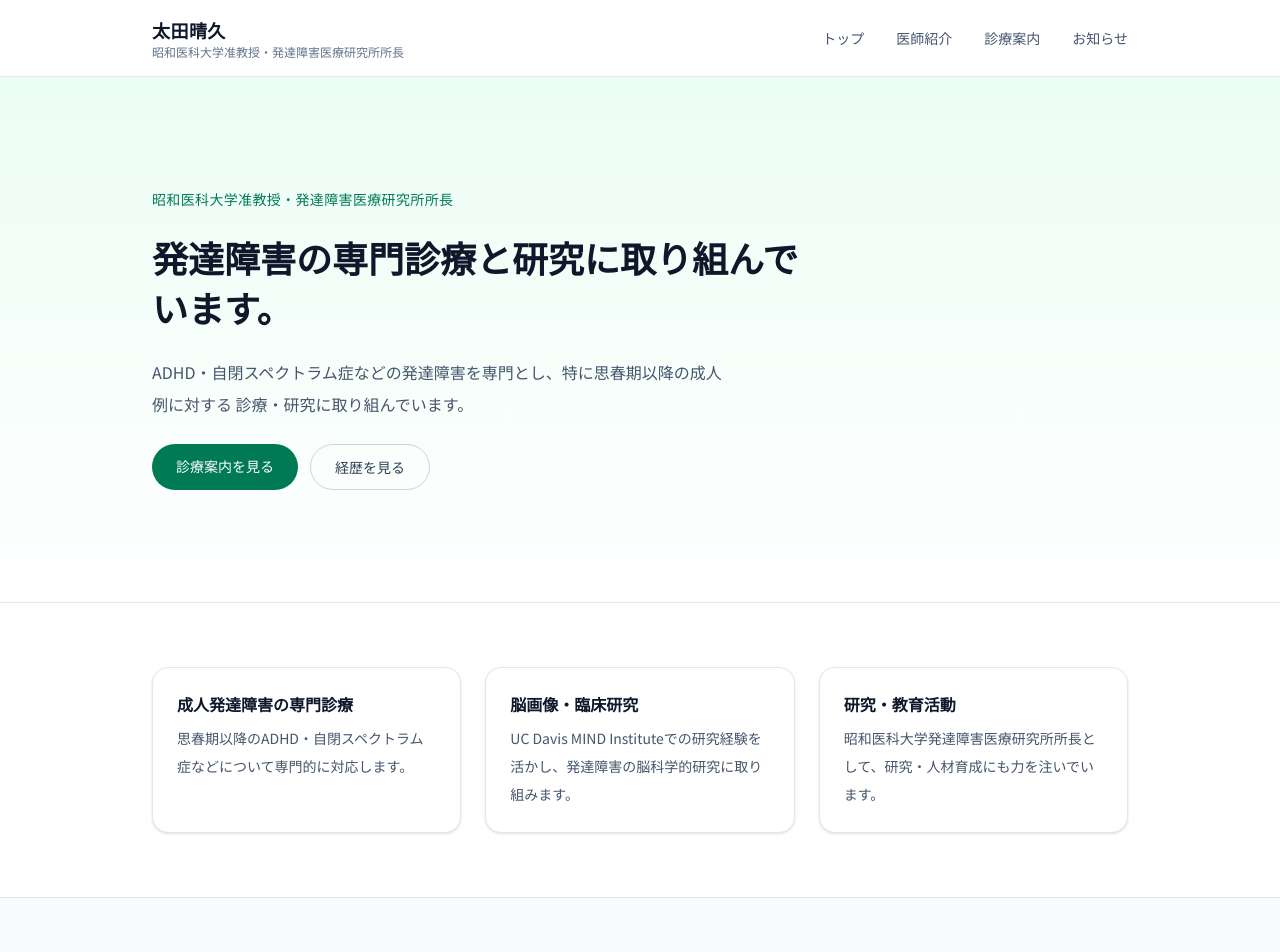
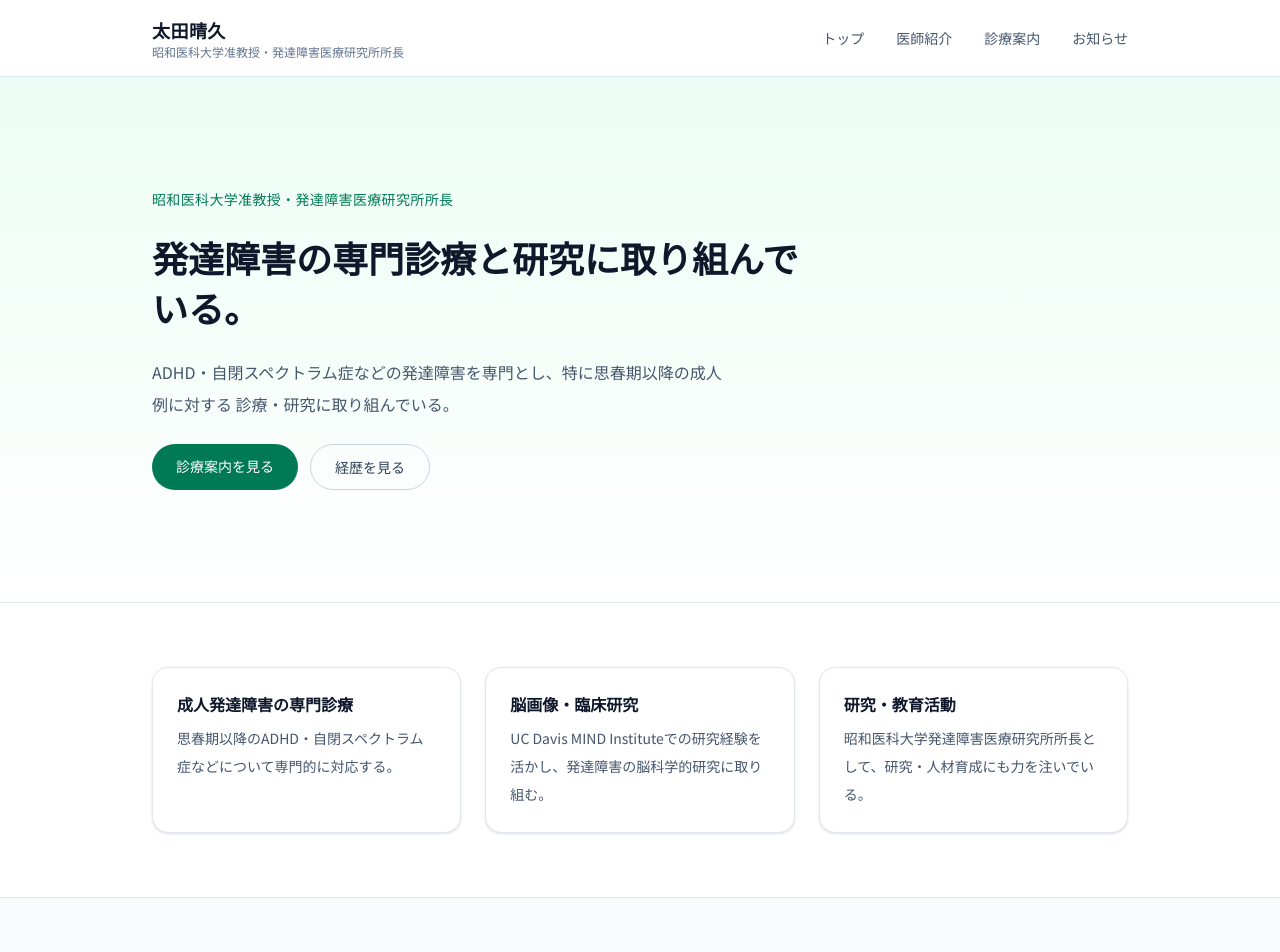
Before and after one commit to Coding-dotcom-cell/Haruhisa-Ota, a Next.js app: page / in a window 1280 px wide. Shown: the top 952 px of the page. Built offline with nearby package versions, Linux system fonts and the light colour scheme.

Commit message:
Adjust tone to plain/declarative form where appropriate

```diff
--- a/src/app/page.tsx
+++ b/src/app/page.tsx
@@ -17,7 +17,7 @@ export default function Home() {
           </h1>
           <p className="max-w-xl text-base leading-8 text-slate-600">
             ADHD・自閉スペクトラム症などの発達障害を専門とし、特に思春期以降の成人例に対する
-            診療・研究に取り組んでいます。
+            診療・研究に取り組んでいる。
           </p>
           <div className="flex flex-col gap-3 sm:flex-row">
             <Link
@@ -41,15 +41,15 @@ export default function Home() {
           {[
             {
               title: "成人発達障害の専門診療",
-              body: "思春期以降のADHD・自閉スペクトラム症などについて専門的に対応します。",
+              body: "思春期以降のADHD・自閉スペクトラム症などについて専門的に対応する。",
             },
             {
               title: "脳画像・臨床研究",
-              body: "UC Davis MIND Instituteでの研究経験を活かし、発達障害の脳科学的研究に取り組みます。",
+              body: "UC Davis MIND Instituteでの研究経験を活かし、発達障害の脳科学的研究に取り組む。",
             },
             {
               title: "研究・教育活動",
-              body: "昭和医科大学発達障害医療研究所所長として、研究・人材育成にも力を注いでいます。",
+              body: "昭和医科大学発達障害医療研究所所長として、研究・人材育成にも力を注いでいる。",
             },
           ].map((item) => (
             <div
--- a/src/app/profile/page.tsx
+++ b/src/app/profile/page.tsx
@@ -30,12 +30,12 @@ export default function ProfilePage() {
       <p className="text-sm font-medium text-emerald-700">医師紹介</p>
       <h1 className="mt-2 text-3xl font-bold text-slate-900">{site.name}</h1>
       <p className="mt-6 text-base leading-8 text-slate-600">
-        {site.name}と申します。昭和大学医学部を卒業後、昭和大学附属烏山病院を含む関連病院などに
-        勤務し、成人の発達障害専門外来を担当しています。発達障害の専門施設であるUC Davis MIND
-        Instituteへの留学を経て現職に至ります。
+        昭和大学医学部を卒業後、昭和大学附属烏山病院を含む関連病院などに勤務し、成人の発達障害
+        専門外来を担当している。発達障害の専門施設であるUC Davis MIND Instituteへの留学を経て
+        現職に至る。
       </p>
       <p className="mt-4 text-base leading-8 text-slate-600">
-        発達障害、とくに思春期以降の成人例に対する診療や研究に取り組んでいます。
+        発達障害、とくに思春期以降の成人例に対する診療や研究に取り組んでいる。
       </p>
 
       <section className="mt-12">
--- a/src/app/services/page.tsx
+++ b/src/app/services/page.tsx
@@ -9,19 +9,19 @@ export const metadata: Metadata = {
 const departments = [
   {
     title: "成人発達障害専門外来",
-    body: "ADHD・自閉スペクトラム症など、思春期以降の成人例を中心に対応しています。",
+    body: "ADHD・自閉スペクトラム症など、思春期以降の成人例を中心に対応している。",
   },
   {
     title: "ADHD",
-    body: "不注意・多動性・衝動性などの症状について、評価から治療まで対応します。",
+    body: "不注意・多動性・衝動性などの症状について、評価から治療まで対応する。",
   },
   {
     title: "自閉スペクトラム症",
-    body: "対人関係やこだわりに関するご相談など、成人例を中心に診療しています。",
+    body: "対人関係やこだわりに関するご相談など、成人例を中心に診療している。",
   },
   {
     title: "脳画像・認知神経科学研究",
-    body: "発達障害の病態解明に向けた脳画像研究・臨床研究に取り組んでいます。",
+    body: "発達障害の病態解明に向けた脳画像研究・臨床研究に取り組んでいる。",
   },
 ];
 
--- a/src/lib/site.ts
+++ b/src/lib/site.ts
@@ -2,7 +2,7 @@ export const site = {
   name: "太田晴久",
   clinicName: "太田晴久",
   department: "昭和医科大学准教授・発達障害医療研究所所長",
-  tagline: "発達障害の専門診療と研究に取り組んでいます。",
+  tagline: "発達障害の専門診療と研究に取り組んでいる。",
 } as const;
 
 export const nav = [
```
